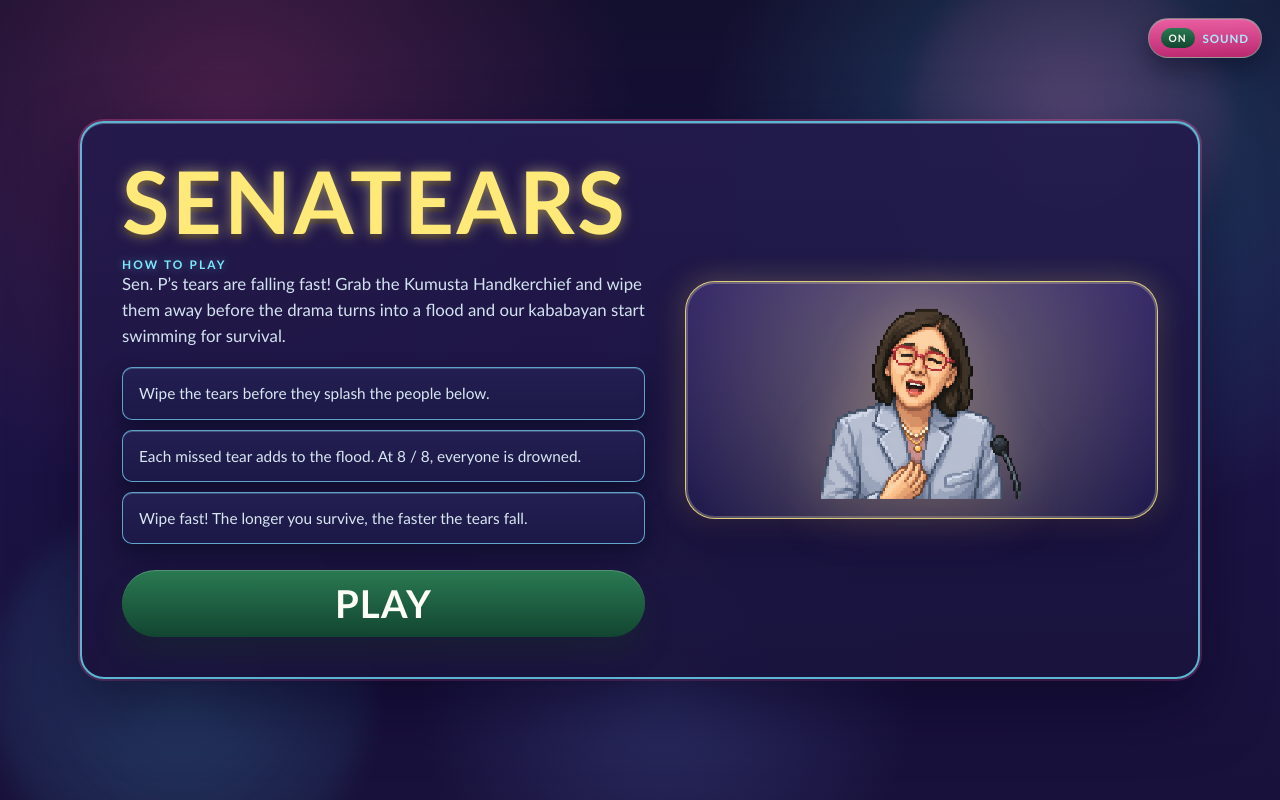
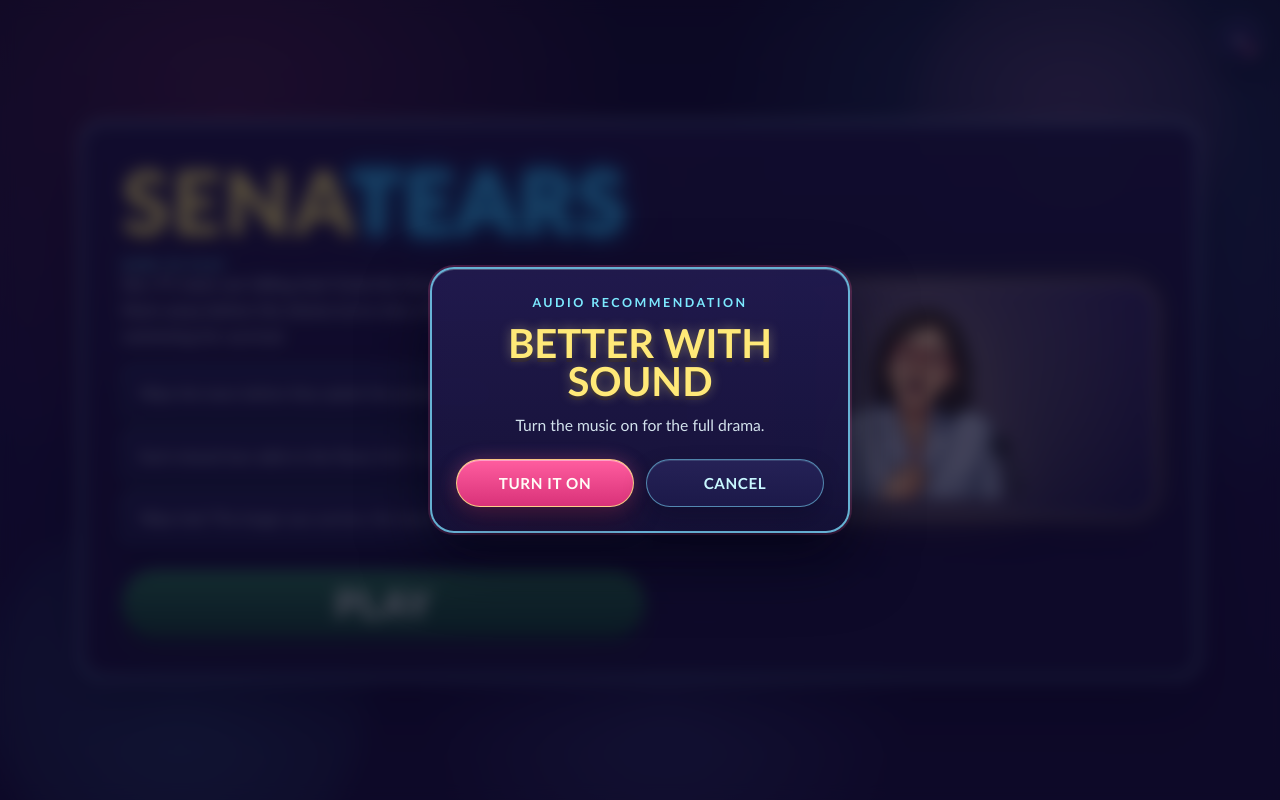
Before and after one commit to kahitsinoprogrammer/senatecry, a React (Vite) app: page / in a window 1280 px wide. Built offline with nearby package versions, Linux system fonts and the light colour scheme.

Commit message:
final version

```diff
--- a/src/App.jsx
+++ b/src/App.jsx
@@ -33,8 +33,7 @@ const initialGame = {
   wipedTears: 0,
   spawnMs: 900,
   fallSpeed: 220,
-  feedback:
-    "sdfsdf",
+  feedback: "sdfsdf",
 };
 
 function formatTime(ms) {
@@ -137,7 +136,8 @@ function getInitialStageHeight() {
 export default function App() {
   const [game, setGame] = useState(initialGame);
   const [tears, setTears] = useState([]);
-  const [soundOn, setSoundOn] = useState(true);
+  const [soundOn, setSoundOn] = useState(false);
+  const [showSoundPrompt, setShowSoundPrompt] = useState(true);
   const [wipeCursor, setWipeCursor] = useState({
     x: 0,
     y: 0,
@@ -147,12 +147,13 @@ export default function App() {
   const audioContextRef = useRef(null);
   const masterGainRef = useRef(null);
   const welcomeMusicRef = useRef(null);
-  const gameOverMusicRef = useRef(null);
   const wipeSfxRef = useRef([]);
   const missedCryRef = useRef([]);
   const gameOverSfxTemplateRef = useRef(null);
   const activeGameOverSfxRef = useRef([]);
-  const soundOnRef = useRef(true);
+  const activeEffectRef = useRef({ kind: null, audio: null });
+  const soundOnRef = useRef(false);
+  const pendingWelcomeUnlockRef = useRef(false);
   const stageRef = useRef(null);
   const floodSceneRef = useRef(null);
   const animationRef = useRef(0);
@@ -180,13 +181,24 @@ export default function App() {
   }, [soundOn]);
 
   useEffect(() => {
+    statusRef.current = game.status;
+  }, [game.status]);
+
+  useEffect(() => {
     const audio = new Audio(welcomeMusic);
 
+    audio.preload = "auto";
     audio.loop = true;
     audio.volume = 0.36;
+    audio.load();
     welcomeMusicRef.current = audio;
 
+    if (soundOnRef.current && statusRef.current === "idle") {
+      startWelcomeMusic();
+    }
+
     return () => {
+      pendingWelcomeUnlockRef.current = false;
       audio.pause();
       welcomeMusicRef.current = null;
     };
@@ -247,98 +259,46 @@ export default function App() {
   }, []);
 
   useEffect(() => {
-    const audio = new Audio(gameOverSfx);
+    function handleWelcomeUnlock() {
+      if (
+        !pendingWelcomeUnlockRef.current ||
+        !soundOnRef.current ||
+        statusRef.current !== "idle"
+      ) {
+        return;
+      }
 
-    audio.loop = true;
-    audio.volume = 0.42;
-    gameOverMusicRef.current = audio;
+      getAudioNodes();
+      startWelcomeMusic({ restart: true });
+    }
+
+    window.addEventListener("pointerdown", handleWelcomeUnlock, {
+      passive: true,
+    });
+    window.addEventListener("keydown", handleWelcomeUnlock);
 
     return () => {
-      audio.pause();
-      gameOverMusicRef.current = null;
+      window.removeEventListener("pointerdown", handleWelcomeUnlock);
+      window.removeEventListener("keydown", handleWelcomeUnlock);
     };
   }, []);
 
-  function stopAmbientTracks() {
-    if (welcomeMusicRef.current) {
-      welcomeMusicRef.current.pause();
-      welcomeMusicRef.current.currentTime = 0;
-    }
+  useEffect(() => {
+    const welcomeTrack = welcomeMusicRef.current;
 
-    if (gameOverMusicRef.current) {
-      gameOverMusicRef.current.pause();
-      gameOverMusicRef.current.currentTime = 0;
-    }
-  }
-
-  function syncAmbientTrack(status, restart = false) {
-    const welcomeTrack = welcomeMusicRef.current;
-    const gameOverTrack = gameOverMusicRef.current;
-
-    if (!welcomeTrack || !gameOverTrack) {
+    if (!welcomeTrack) {
       return;
     }
 
-    if (!soundOnRef.current) {
-      stopAmbientTracks();
+    if (soundOn && game.status === "idle") {
+      startWelcomeMusic();
       return;
     }
 
-    if (status === "idle") {
-      gameOverTrack.pause();
-      gameOverTrack.currentTime = 0;
-
-      if (restart) {
-        welcomeTrack.currentTime = 0;
-      }
-
-      if (welcomeTrack.paused) {
-        welcomeTrack.play().catch(() => {});
-      }
-      return;
-    }
-
-    if (status === "gameover") {
-      welcomeTrack.pause();
-      welcomeTrack.currentTime = 0;
-
-      if (restart) {
-        gameOverTrack.currentTime = 0;
-      }
-
-      if (gameOverTrack.paused) {
-        gameOverTrack.play().catch(() => {});
-      }
-      return;
-    }
-
-    stopAmbientTracks();
-  }
-
-  useEffect(() => {
-    if (!soundOn || (game.status !== "idle" && game.status !== "gameover")) {
-      return;
-    }
-
-    function unlockAmbientAudio() {
-      getAudioNodes();
-      syncAmbientTrack(game.status);
-    }
-
-    window.addEventListener("pointerdown", unlockAmbientAudio);
-    window.addEventListener("keydown", unlockAmbientAudio);
-    window.addEventListener("touchstart", unlockAmbientAudio, { passive: true });
-
-    return () => {
-      window.removeEventListener("pointerdown", unlockAmbientAudio);
-      window.removeEventListener("keydown", unlockAmbientAudio);
-      window.removeEventListener("touchstart", unlockAmbientAudio);
-    };
+    pendingWelcomeUnlockRef.current = false;
+    welcomeTrack.pause();
+    welcomeTrack.currentTime = 0;
   }, [soundOn, game.status]);
-
-  useEffect(() => {
-    syncAmbientTrack(game.status);
-  }, [game.status, soundOn]);
 
   useEffect(() => {
     function measureStage() {
@@ -393,7 +353,113 @@ export default function App() {
     };
   }
 
-  function playTone({ frequency, duration, type = "sine", volume = 0.12, bendTo = null }) {
+  function startWelcomeMusic({ restart = false } = {}) {
+    const welcomeTrack = welcomeMusicRef.current;
+
+    if (!welcomeTrack || !soundOnRef.current || statusRef.current !== "idle") {
+      return;
+    }
+
+    if (restart) {
+      welcomeTrack.currentTime = 0;
+    }
+
+    pendingWelcomeUnlockRef.current = false;
+    welcomeTrack.play().catch((error) => {
+      if (error?.name === "NotAllowedError") {
+        pendingWelcomeUnlockRef.current = true;
+      }
+    });
+  }
+
+  function stopAudioInstance(audio) {
+    if (!audio) {
+      return;
+    }
+
+    audio.onended = null;
+    audio.pause();
+    audio.currentTime = 0;
+  }
+
+  function isAudioPlaying(audio) {
+    return Boolean(audio && !audio.paused && !audio.ended);
+  }
+
+  function clearActiveEffect(audio) {
+    if (activeEffectRef.current.audio === audio) {
+      activeEffectRef.current = {
+        kind: null,
+        audio: null,
+      };
+    }
+  }
+
+  function stopAllEffectAudio() {
+    [...(wipeSfxRef.current ?? []), ...(missedCryRef.current ?? [])].forEach(
+      stopAudioInstance,
+    );
+    activeGameOverSfxRef.current.forEach(stopAudioInstance);
+    activeGameOverSfxRef.current = [];
+    activeEffectRef.current = {
+      kind: null,
+      audio: null,
+    };
+  }
+
+  function finishEffectPlayback(audio, kind) {
+    if (kind === "gameover") {
+      activeGameOverSfxRef.current = activeGameOverSfxRef.current.filter(
+        (item) => item !== audio,
+      );
+    }
+
+    clearActiveEffect(audio);
+  }
+
+  function beginEffectPlayback(kind, audio) {
+    if (!audio) {
+      return;
+    }
+
+    activeEffectRef.current = { kind, audio };
+    audio.currentTime = 0;
+    audio.onended = () => {
+      finishEffectPlayback(audio, kind);
+    };
+    audio.play().catch(() => {
+      finishEffectPlayback(audio, kind);
+    });
+  }
+
+  function claimEffectChannel() {
+    if (!soundOnRef.current) {
+      return false;
+    }
+
+    const activeEffect = activeEffectRef.current.audio;
+
+    if (isAudioPlaying(activeEffect)) {
+      stopAudioInstance(activeEffect);
+      clearActiveEffect(activeEffect);
+    }
+
+    return true;
+  }
+
+  function stopAllAudio() {
+    pendingWelcomeUnlockRef.current = false;
+    stopAudioInstance(welcomeMusicRef.current);
+    stopAllEffectAudio();
+  }
+
+  function playTone({
+    frequency,
+    duration,
+    type = "sine",
+    volume = 0.12,
+    bendTo = null,
+  }) {
     if (!soundOnRef.current) {
       return;
     }
@@ -438,8 +504,15 @@ export default function App() {
     }
 
     const { audioContext, masterGain } = nodes;
-    const bufferSize = Math.max(1, Math.floor(audioContext.sampleRate * duration));
-    const buffer = audioContext.createBuffer(1, bufferSize, audioContext.sampleRate);
+    const bufferSize = Math.max(
+      1,
+      Math.floor(audioContext.sampleRate * duration),
+    );
+    const buffer = audioContext.createBuffer(
+      1,
+      bufferSize,
+      audioContext.sampleRate,
+    );
     const channel = buffer.getChannelData(0);
 
     for (let index = 0; index < bufferSize; index += 1) {
@@ -464,28 +537,20 @@ export default function App() {
     source.start(now);
   }
 
-  function playFromPool(poolRef) {
-    if (!soundOnRef.current) {
+  function playFromPool(kind, poolRef) {
+    const pool = poolRef.current;
+
+    if (!pool || pool.length === 0 || !claimEffectChannel()) {
       return;
     }
 
-    const pool = poolRef.current;
-
-    if (!pool || pool.length === 0) {
-      return;
-    }
-
-    const sound = pool.find((audio) => audio.paused || audio.ended) ?? pool[0];
-
-    sound.currentTime = 0;
-    sound.play().catch(() => {});
+    const sound = pool[0];
+    beginEffectPlayback(kind, sound);
   }
 
   function primeAudioOnUnlock(includeGameplay = false) {
     const allSounds = includeGameplay
-      ? [
-          ...(wipeSfxRef.current ?? []),
-        ].filter(Boolean)
+      ? [...(wipeSfxRef.current ?? [])].filter(Boolean)
       : [welcomeMusicRef.current].filter(Boolean);
 
     allSounds.forEach((audio) => {
@@ -507,55 +572,74 @@ export default function App() {
   }
 
   function playWipeSound() {
-    playFromPool(wipeSfxRef);
+    if (!soundOnRef.current) {
+      return;
+    }
+
+    const pool = wipeSfxRef.current;
+
+    if (!pool || pool.length === 0) {
+      return;
+    }
+
+    pool.forEach(stopAudioInstance);
+    pool[0].play().catch(() => {});
   }
 
   function playCrySound() {
-    playFromPool(missedCryRef);
+    playFromPool("cry", missedCryRef);
   }
 
-  function playGameOverSound() {
-    if (!soundOnRef.current || !gameOverSfxTemplateRef.current) {
+  function playGameOverSound({ interruptAll = false } = {}) {
+    if (!gameOverSfxTemplateRef.current || !soundOnRef.current) {
+      return;
+    }
+
+    if (interruptAll) {
+      stopAllAudio();
+    } else if (!claimEffectChannel()) {
       return;
     }
 
     const oneShot = gameOverSfxTemplateRef.current.cloneNode(true);
 
     oneShot.volume = 0.6;
-    oneShot.currentTime = 0;
     activeGameOverSfxRef.current.push(oneShot);
-    oneShot.play().catch(() => {});
+    beginEffectPlayback("gameover", oneShot);
+  }
 
-    oneShot.onended = () => {
-      activeGameOverSfxRef.current = activeGameOverSfxRef.current.filter(
-        (audio) => audio !== oneShot,
-      );
-    };
+  function enableSound({ restartWelcome = false } = {}) {
+    soundOnRef.current = true;
+    pendingWelcomeUnlockRef.current = false;
+    setSoundOn(true);
+    setShowSoundPrompt(false);
+    getAudioNodes();
+
+    if (statusRef.current === "idle") {
+      startWelcomeMusic({ restart: restartWelcome });
+      return;
+    }
+
+    primeAudioOnUnlock(true);
+
+    if (statusRef.current === "gameover") {
+      playGameOverSound({ interruptAll: true });
+    }
+  }
+
+  function disableSound() {
+    soundOnRef.current = false;
+    setSoundOn(false);
+    stopAllAudio();
   }
 
   function toggleSound() {
-    setSoundOn((current) => {
-      const next = !current;
+    if (soundOnRef.current) {
+      disableSound();
+      return;
+    }
 
-      soundOnRef.current = next;
-
-      if (next) {
-        getAudioNodes();
-        if (statusRef.current === "idle" || statusRef.current === "gameover") {
-          syncAmbientTrack(statusRef.current, true);
-        } else {
-          primeAudioOnUnlock(true);
-        }
-
-        if (statusRef.current === "gameover") {
-          playGameOverSound();
-        }
-      } else {
-        stopAmbientTracks();
-      }
-
-      return next;
-    });
+    enableSound({ restartWelcome: statusRef.current === "idle" });
   }
 
   const soundButton = (
@@ -565,16 +649,36 @@ export default function App() {
       onClick={toggleSound}
       aria-pressed={soundOn}
       aria-label={soundOn ? "Turn sound off" : "Turn sound on"}
+      title={soundOn ? "Sound on" : "Sound off"}
     >
-      <span className="sound-toggle-icon">{soundOn ? "ON" : "OFF"}</span>
-      <span>Sound</span>
+      <span className="sr-only">{soundOn ? "Sound on" : "Sound off"}</span>
+      <svg
+        className="sound-toggle-icon"
+        viewBox="0 0 24 24"
+        aria-hidden="true"
+      >
+        <path
+          className="sound-toggle-speaker"
+          d="M4 10v4h4.2L13 18V6L8.2 10H4Z"
+        />
+        <path
+          className="sound-toggle-wave sound-toggle-wave-one"
+          d="M16 9.4a4.3 4.3 0 0 1 0 5.2"
+        />
+        <path
+          className="sound-toggle-wave sound-toggle-wave-two"
+          d="M18.7 7.2a7.6 7.6 0 0 1 0 9.6"
+        />
+        <path className="sound-toggle-slash" d="M6 18 18 6" />
+      </svg>
+      <span className="sound-toggle-status" aria-hidden="true" />
     </button>
   );
 
   function endGame(finalElapsedMs, bucketDrops) {
     statusRef.current = "gameover";
     window.cancelAnimationFrame(animationRef.current);
-    playGameOverSound();
+    playGameOverSound({ interruptAll: true });
 
     setGame((current) => ({
       ...current,
@@ -686,6 +790,8 @@ export default function App() {
   }
 
   function startGame() {
+    stopAllAudio();
+
     if (soundOnRef.current) {
       getAudioNodes();
       primeAudioOnUnlock(true);
@@ -819,7 +925,19 @@ export default function App() {
         <section className="intro-panel">
           <div className="intro-copy">
             <h1 className="intro-title">
-              SENA<span>TEARS</span>{" "}
+              SENA
+              <span
+                style={{
+                  color: "#38bdf8",
+                  textShadow: `
+        0 0 8px rgba(56, 189, 248, 0.9),
+        0 0 18px rgba(14, 165, 233, 0.8),
+        0 0 28px rgba(2, 132, 199, 0.7)
+      `,
+                }}
+              >
+                TEARS
+              </span>
             </h1>
             <p className="eyebrow">How To Play</p>
             <p className="intro-lead" style={{ marginTop: -25 }}>
@@ -858,6 +976,41 @@ export default function App() {
             </div>
           </div>
         </section>
+
+        {showSoundPrompt ? (
+          <div className="sound-prompt-backdrop">
+            <section
+              className="sound-prompt"
+              role="dialog"
+              aria-modal="true"
+              aria-labelledby="sound-prompt-title"
+            >
+              <p className="sound-prompt-kicker">Audio Recommendation</p>
+              <h2 id="sound-prompt-title" className="sound-prompt-title">
+                Better with sound
+              </h2>
+              <p className="sound-prompt-copy">
+                Turn the music on for the full drama.
+              </p>
+              <div className="sound-prompt-actions">
+                <button
+                  type="button"
+                  className="sound-prompt-button sound-prompt-button-primary"
+                  onClick={() => enableSound({ restartWelcome: true })}
+                >
+                  Turn it on
+                </button>
+                <button
+                  type="button"
+                  className="sound-prompt-button sound-prompt-button-secondary"
+                  onClick={() => setShowSoundPrompt(false)}
+                >
+                  Cancel
+                </button>
+              </div>
+            </section>
+          </div>
+        ) : null}
       </main>
     );
   }
@@ -872,9 +1025,7 @@ export default function App() {
         <section className="gameover-panel">
           <p className="gameover-kicker">Thank you for playing!</p>
           <h1 className="gameover-title">Game Over</h1>
-          <p className="gameover-copy">
-           Hindi n'yo kasi kinumusta!
-          </p>
+          <p className="gameover-copy">Hindi n'yo kasi kinumusta!</p>
 
           <div className="gameover-portrait-wrap">
             <div className="gameover-portrait-frame">
@@ -952,8 +1103,6 @@ export default function App() {
                   </span>
                 </div>
 
-
-
                 {tears.map((tear) => (
                   <div
                     key={tear.id}
@@ -966,7 +1115,11 @@ export default function App() {
                       height: `${tear.size * 1.3}px`,
                     }}
                   >
-                    <img className="tear-drop-image" src={tearDropImage} alt="" />
+                    <img
+                      className="tear-drop-image"
+                      src={tearDropImage}
+                      alt=""
+                    />
                   </div>
                 ))}
 
--- a/src/styles.css
+++ b/src/styles.css
@@ -44,17 +44,31 @@ button {
   font: inherit;
 }
 
+.sr-only {
+  position: absolute;
+  width: 1px;
+  height: 1px;
+  padding: 0;
+  margin: -1px;
+  overflow: hidden;
+  clip: rect(0, 0, 0, 0);
+  white-space: nowrap;
+  border: 0;
+}
+
 .sound-toggle {
   position: fixed;
   top: clamp(10px, 2vw, 18px);
   right: clamp(10px, 2vw, 18px);
   z-index: 20;
-  display: inline-flex;
+  display: grid;
+  place-items: center;
+  width: 44px;
+  height: 44px;
+  padding: 0;
   align-items: center;
-  gap: 8px;
-  padding: 9px 12px;
   border: 1px solid rgba(125, 223, 255, 0.72);
-  border-radius: 999px;
+  border-radius: 50%;
   background:
     linear-gradient(180deg, rgba(35, 32, 82, 0.96), rgba(28, 25, 72, 0.96));
   color: #a9ecff;
@@ -62,22 +76,65 @@ button {
     0 12px 24px rgba(8, 7, 32, 0.42),
     inset 0 1px 0 rgba(173, 239, 255, 0.2);
   cursor: pointer;
-  font-size: 0.72rem;
-  font-weight: 900;
-  letter-spacing: 0.08em;
-  text-transform: uppercase;
+  transition:
+    transform 140ms ease,
+    box-shadow 140ms ease,
+    border-color 140ms ease,
+    background 140ms ease;
+}
+
+.sound-toggle:hover {
+  transform: translateY(-1px);
+  box-shadow:
+    0 16px 28px rgba(8, 7, 32, 0.5),
+    inset 0 1px 0 rgba(173, 239, 255, 0.24);
+}
+
+.sound-toggle:focus-visible {
+  outline: 2px solid rgba(255, 235, 133, 0.92);
+  outline-offset: 3px;
 }
 
 .sound-toggle-icon {
-  display: inline-flex;
-  align-items: center;
-  justify-content: center;
-  min-width: 34px;
-  padding: 4px 6px;
-  border-radius: 999px;
-  background: rgba(108, 240, 255, 0.18);
-  color: #d8fbff;
-  font-size: 0.64rem;
+  width: 20px;
+  height: 20px;
+  overflow: visible;
+}
+
+.sound-toggle-speaker {
+  fill: currentColor;
+}
+
+.sound-toggle-wave,
+.sound-toggle-slash {
+  fill: none;
+  stroke-linecap: round;
+  stroke-linejoin: round;
+  stroke-width: 1.9;
+}
+
+.sound-toggle-wave {
+  stroke: currentColor;
+  opacity: 0;
+  transition: opacity 140ms ease;
+}
+
+.sound-toggle-slash {
+  stroke: #ffd2e6;
+  opacity: 1;
+  transition: opacity 140ms ease;
+}
+
+.sound-toggle-status {
+  position: absolute;
+  right: 7px;
+  bottom: 7px;
+  width: 8px;
+  height: 8px;
+  border: 1.5px solid rgba(13, 13, 35, 0.82);
+  border-radius: 50%;
+  background: #ff7ba5;
+  box-shadow: 0 0 10px rgba(255, 123, 165, 0.55);
 }
 
 .sound-toggle.is-on {
@@ -86,9 +143,17 @@ button {
     linear-gradient(180deg, rgba(255, 100, 170, 0.9), rgba(205, 41, 117, 0.9));
 }
 
-.sound-toggle.is-on .sound-toggle-icon {
-  background: linear-gradient(180deg, #2a7a52 0%, #124531 100%);
-  color: #fffdf7;
+.sound-toggle.is-on .sound-toggle-wave {
+  opacity: 1;
+}
+
+.sound-toggle.is-on .sound-toggle-slash {
+  opacity: 0;
+}
+
+.sound-toggle.is-on .sound-toggle-status {
+  background: #67e79d;
+  box-shadow: 0 0 10px rgba(103, 231, 157, 0.7);
 }
 
 .app-shell {
@@ -136,6 +201,100 @@ button {
     0 26px 64px rgba(10, 5, 35, 0.62),
     0 0 0 2px rgba(255, 87, 164, 0.34),
     inset 0 1px 0 rgba(199, 247, 255, 0.3);
+}
+
+.sound-prompt-backdrop {
+  position: fixed;
+  inset: 0;
+  z-index: 30;
+  display: grid;
+  place-items: center;
+  padding: 24px;
+  background: rgba(10, 7, 31, 0.68);
+  backdrop-filter: blur(8px);
+}
+
+.sound-prompt {
+  width: min(100%, 420px);
+  display: grid;
+  gap: 14px;
+  padding: 26px 24px 24px;
+  border: 2px solid rgba(125, 223, 255, 0.78);
+  border-radius: 24px;
+  background:
+    linear-gradient(180deg, rgba(32, 25, 77, 0.97), rgba(21, 17, 56, 0.97)),
+    linear-gradient(90deg, rgba(255, 95, 162, 0.16), rgba(74, 228, 255, 0.14));
+  box-shadow:
+    0 28px 64px rgba(3, 3, 18, 0.6),
+    0 0 0 2px rgba(255, 87, 164, 0.24),
+    inset 0 1px 0 rgba(203, 248, 255, 0.26);
+  text-align: center;
+}
+
+.sound-prompt-kicker {
+  margin: 0;
+  color: #7ce9ff;
+  font-size: 0.78rem;
+  font-weight: 900;
+  letter-spacing: 0.2em;
+  text-transform: uppercase;
+}
+
+.sound-prompt-title {
+  margin: 0;
+  color: #ffe978;
+  font-size: clamp(1.8rem, 6vw, 2.5rem);
+  line-height: 0.95;
+  text-transform: uppercase;
+  text-shadow:
+    0 0 12px rgba(255, 241, 145, 0.36),
+    0 4px 0 rgba(53, 35, 15, 0.36);
+}
+
+.sound-prompt-copy {
+  margin: 0;
+  color: rgba(231, 248, 255, 0.9);
+  font-size: 0.98rem;
+  line-height: 1.5;
+}
+
+.sound-prompt-actions {
+  display: grid;
+  grid-template-columns: repeat(2, minmax(0, 1fr));
+  gap: 12px;
+  margin-top: 8px;
+}
+
+.sound-prompt-button {
+  min-height: 48px;
+  padding: 12px 18px;
+  border-radius: 999px;
+  border: 1px solid transparent;
+  color: #fffdf7;
+  cursor: pointer;
+  font-size: 0.95rem;
+  font-weight: 900;
+  letter-spacing: 0.04em;
+  text-transform: uppercase;
+}
+
+.sound-prompt-button-primary {
+  border-color: rgba(255, 235, 133, 0.8);
+  background: linear-gradient(180deg, #ff5d9f 0%, #d93279 100%);
+  box-shadow:
+    0 14px 28px rgba(62, 10, 33, 0.46),
+    0 0 18px rgba(255, 110, 172, 0.28),
+    inset 0 1px 0 rgba(255, 224, 240, 0.5);
+}
+
+.sound-prompt-button-secondary {
+  border-color: rgba(125, 223, 255, 0.54);
+  background:
+    linear-gradient(180deg, rgba(38, 35, 88, 0.96), rgba(29, 26, 74, 0.96));
+  color: #c8f7ff;
+  box-shadow:
+    0 12px 24px rgba(8, 7, 32, 0.32),
+    inset 0 1px 0 rgba(173, 239, 255, 0.16);
 }
 
 .intro-copy {
@@ -1297,6 +1456,18 @@ button {
     padding: 12px;
   }
 
+  .sound-prompt-backdrop {
+    padding: 16px;
+  }
+
+  .sound-prompt {
+    padding: 22px 18px 18px;
+  }
+
+  .sound-prompt-actions {
+    grid-template-columns: 1fr;
+  }
+
   .intro-panel {
     gap: 18px;
     border-radius: 28px;
```
